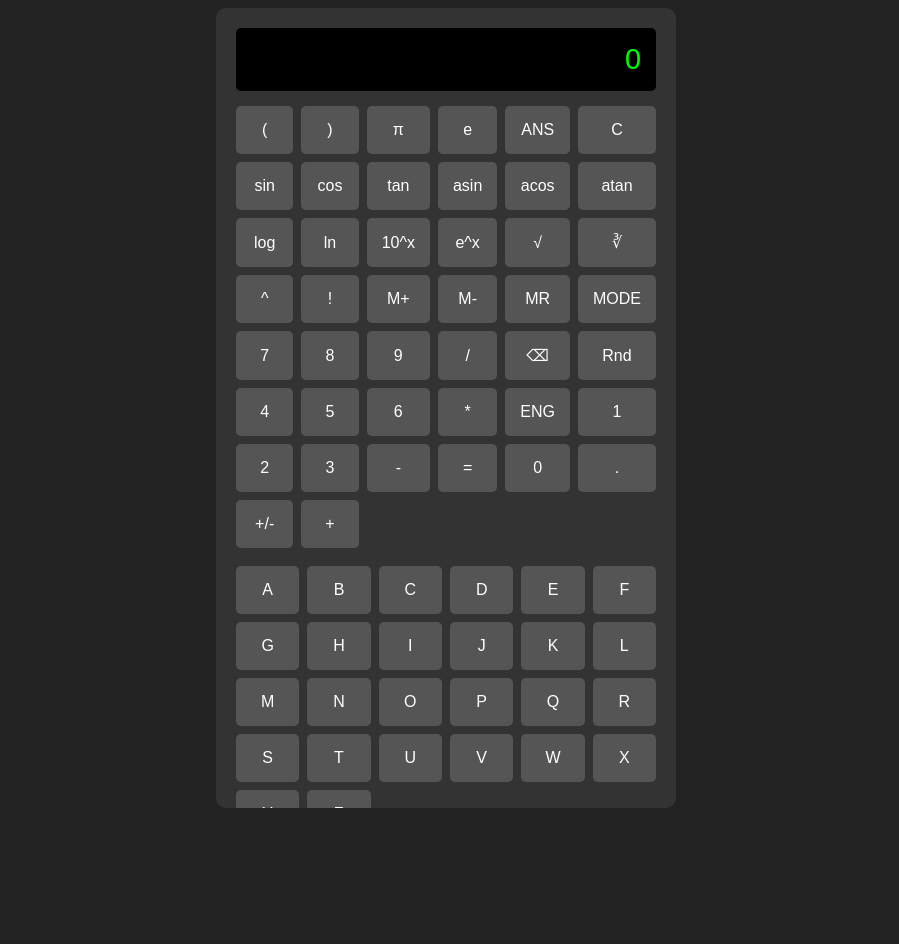
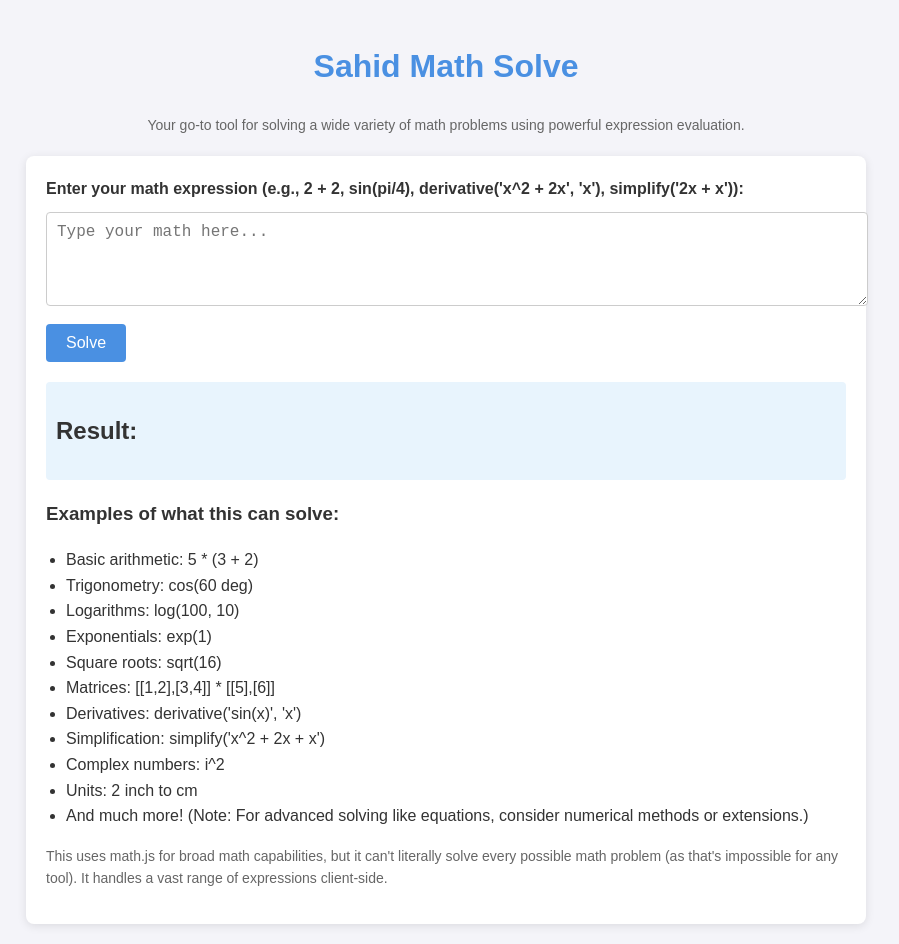
Before and after one commit to sahidmahi024-spec/SCIENTIFIC-CACULATER, a plain HTML site: page index.html in a window 1280 px wide. Shown: the whole page, without its empty margins (194-1093 px from the left). Before the commit the page ends 816 px from the top, so only its background shows below. Drawn offline with nearby package versions, Linux system fonts and the light colour scheme.

Commit message:
index.html

```diff
--- a/index.html
+++ b/index.html
@@ -3,127 +3,137 @@
 <head>
     <meta charset="UTF-8">
     <meta name="viewport" content="width=device-width, initial-scale=1.0">
-<title>Scientific Calculator with Variables</title>
+    <title>Sahid Math Solve</title>
+    <script src="https://cdnjs.cloudflare.com/ajax/libs/mathjs/12.4.1/math.js"></script>
     <style>
         body {
-        background: #222;
+            font-family: Arial, sans-serif;
+            background-color: #f4f4f9;
+            color: #333;
+            margin: 0;
+            padding: 20px;
+            line-height: 1.6;
+        }
+
+        header {
+            text-align: center;
+            margin-bottom: 20px;
+        }
+
+        h1 {
+            color: #4a90e2;
+        }
+
+        main {
+            max-width: 800px;
+            margin: 0 auto;
+            background: white;
+            padding: 20px;
+            border-radius: 8px;
+            box-shadow: 0 2px 10px rgba(0, 0, 0, 0.1);
+        }
+
+        label {
+            display: block;
+            margin-bottom: 10px;
+            font-weight: bold;
+        }
+
+        textarea {
+            width: 100%;
+            padding: 10px;
+            border: 1px solid #ccc;
+            border-radius: 4px;
+            font-size: 16px;
+        }
+
+        button {
+            background-color: #4a90e2;
             color: white;
-        font-family: Arial, sans-serif;
-        display: flex;
-        justify-content: center;
-        align-items: center;
-        height: 100vh;
+            border: none;
+            padding: 10px 20px;
+            font-size: 16px;
+            border-radius: 4px;
+            cursor: pointer;
+            margin-top: 10px;
         }
-    .calculator {
-        background: #333;
-        padding: 20px;
-        border-radius: 10px;
-        width: 420px;
-        max-height: 95vh;
-        overflow-y: auto;
+
+        button:hover {
+            background-color: #357abd;
         }
-    .display {
-        background: black;
-        color: lime;
-        font-size: 1.8em;
-        padding: 15px;
-        text-align: right;
-        border-radius: 5px;
-        margin-bottom: 15px;
-        word-wrap: break-word;
+
+        #result {
+            margin-top: 20px;
+            padding: 10px;
+            background-color: #e8f4fd;
+            border-radius: 4px;
         }
-    .keys {
-        display: grid;
-        grid-template-columns: repeat(6, 1fr);
-        gap: 8px;
+
+        #output {
+            font-size: 18px;
+            font-weight: bold;
+            color: #d0021b;
         }
-    button {
-        padding: 15px;
-        font-size: 1em;
-        border: none;
-        border-radius: 5px;
-        background: #555;
-        color: white;
-        cursor: pointer;
+
+        ul {
+            list-style-type: disc;
+            padding-left: 20px;
         }
-    button:hover {
-        background: #777;
+
+        p {
+            font-size: 14px;
+            color: #666;
         }
     </style>
 </head>
 <body>
-<div class="calculator">
-    <div id="display" class="display">0</div>
-    <div class="keys">
-        <button>(</button> <button>)</button> <button>π</button> <button>e</button> <button>ANS</button> <button>C</button>
-        <button>sin</button> <button>cos</button> <button>tan</button> <button>asin</button> <button>acos</button> <button>atan</button>
-        <button>log</button> <button>ln</button> <button>10^x</button> <button>e^x</button> <button>√</button> <button>∛</button>
-        <button>^</button> <button>!</button> <button>M+</button> <button>M-</button> <button>MR</button> <button>MODE</button>
-        <button>7</button> <button>8</button> <button>9</button> <button>/</button> <button>⌫</button> <button>Rnd</button>
-        <button>4</button> <button>5</button> <button>6</button> <button>*</button> <button colspan="2">ENG</button>
-        <button>1</button> <button>2</button> <button>3</button> <button>-</button> <button>=</button>
-        <button>0</button> <button>.</button> <button>+/-</button> <button>+</button>
-    </div>
-    <br>
-    <div class="keys">
-        <!-- A–Z variable buttons -->
-        <button>A</button> <button>B</button> <button>C</button> <button>D</button> <button>E</button> <button>F</button>
-        <button>G</button> <button>H</button> <button>I</button> <button>J</button> <button>K</button> <button>L</button>
-        <button>M</button> <button>N</button> <button>O</button> <button>P</button> <button>Q</button> <button>R</button>
-        <button>S</button> <button>T</button> <button>U</button> <button>V</button> <button>W</button> <button>X</button>
-        <button>Y</button> <button>Z</button>
-    </div>
-</div>
+    <header>
+        <h1>Sahid Math Solve</h1>
+        <p>Your go-to tool for solving a wide variety of math problems using powerful expression evaluation.</p>
+    </header>
+    <main>
+        <section>
+            <label for="expression">Enter your math expression (e.g., 2 + 2, sin(pi/4), derivative('x^2 + 2x', 'x'), simplify('2x + x')):</label>
+            <textarea id="expression" rows="4" cols="50" placeholder="Type your math here..."></textarea>
+            <button onclick="solveMath()">Solve</button>
+        </section>
+        <section id="result">
+            <h2>Result:</h2>
+            <div id="output"></div>
+        </section>
+        <section>
+            <h3>Examples of what this can solve:</h3>
+            <ul>
+                <li>Basic arithmetic: 5 * (3 + 2)</li>
+                <li>Trigonometry: cos(60 deg)</li>
+                <li>Logarithms: log(100, 10)</li>
+                <li>Exponentials: exp(1)</li>
+                <li>Square roots: sqrt(16)</li>
+                <li>Matrices: [[1,2],[3,4]] * [[5],[6]]</li>
+                <li>Derivatives: derivative('sin(x)', 'x')</li>
+                <li>Simplification: simplify('x^2 + 2x + x')</li>
+                <li>Complex numbers: i^2</li>
+                <li>Units: 2 inch to cm</li>
+                <li>And much more! (Note: For advanced solving like equations, consider numerical methods or extensions.)</li>
+            </ul>
+            <p>This uses math.js for broad math capabilities, but it can't literally solve every possible math problem (as that's impossible for any tool). It handles a vast range of expressions client-side.</p>
+        </section>
+    </main>
+    <script>
+        function solveMath() {
+            const expression = document.getElementById('expression').value;
+            const output = document.getElementById('output');
 
-<script>
-let display = document.getElementById('display');
-let memory = 0;
-let ans = 0;
-let expression = "";
-
-document.querySelectorAll('button').forEach(btn => {
-    btn.addEventListener('click', () => {
-        let val = btn.textContent;
-        if (val === "C") {
-            expression = "";
-            display.textContent = "0";
-        }
-        else if (val === "⌫") {
-            expression = expression.slice(0, -1);
-            display.textContent = expression || "0";
-        }
-        else if (val === "=") {
             try {
-                // Replace constants
-                let exprEval = expression.replace(/π/g, Math.PI).replace(/\be\b/g, Math.E);
-                let result = eval(exprEval);
-                ans = result;
-                display.textContent = result;
-                expression = result.toString();
-            } catch {
-                display.textContent = "00";
+                // Use math.js to evaluate the expression
+                const result = math.evaluate(expression);
+                output.innerHTML = result.toString(); // Convert to string for display
+                output.style.color = '#008000'; // Green for success
+            } catch (error) {
+                output.innerHTML = 'Error: ' + error.message;
+                output.style.color = '#d0021b'; // Red for error
             }
         }
-        else if (val === "ANS") {
-            expression += ans;
-            display.textContent = expression;
-        }
-        else if (val === "M+") {
-            memory += parseFloat(display.textContent);
-        }
-        else if (val === "M-") {
-            memory -= parseFloat(display.textContent);
-        }
-        else if (val === "MR") {
-            expression += memory;
-            display.textContent = expression;
-        }
-        else {
-            expression += val;
-            display.textContent = expression;
-        }
-    });
-});
     </script>
 </body>
 </html>
```
Lines whose indentation alone changed are shown as unchanged.
